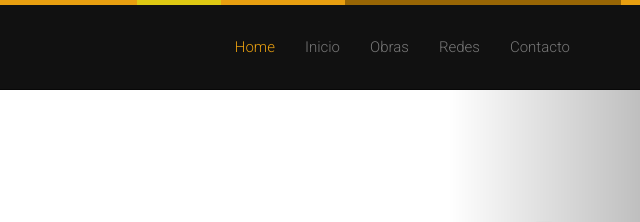
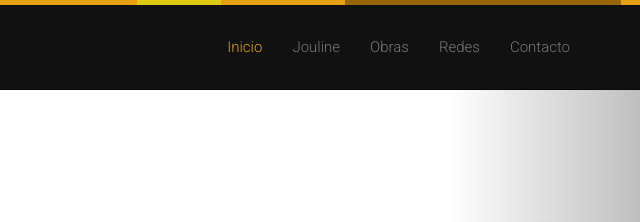
Before and after one commit to JoseRodriguezDesing/Gellery, a plain HTML site: page index.html in a window 1280 px wide. Shown: the top 222 px of the page, 640-1280 px from the left. Drawn offline with Linux system fonts and the light colour scheme.

Commit message:
Update index.html

```diff
--- a/index.html
+++ b/index.html
@@ -59,8 +59,8 @@
             <!-- Nav Starts -->
             <div class="navbar-collapse  collapse">
               <ul class="nav navbar-nav navbar-right scroll">
-                 <li class="active"><a href="#home">Home</a></li>
-                 <li ><a href="#about">Inicio</a></li>
+                 <li class="active"><a href="#home">Inicio</a></li>
+                 <li ><a href="#about">Jouline</a></li>
                  <li ><a href="#works">Obras</a></li>
                  <li ><a href="#partners">Redes</a></li>
                  <li ><a href="#contact">Contacto</a></li>
```
